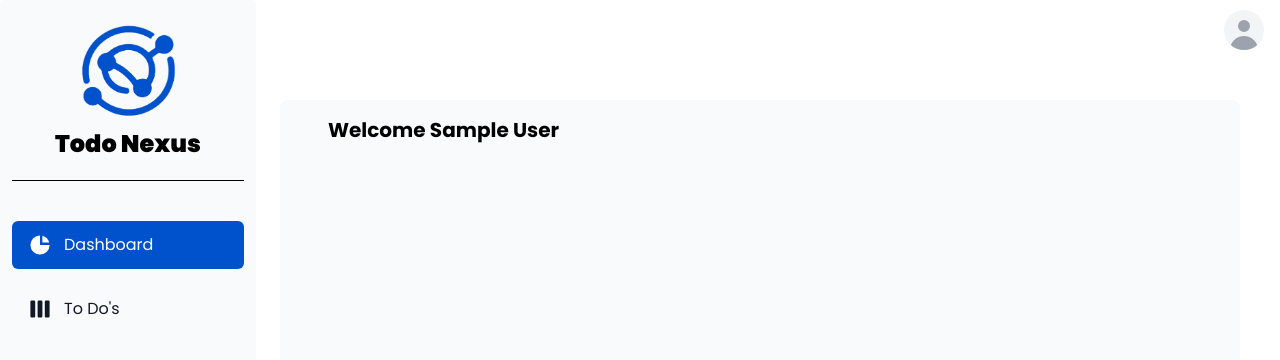
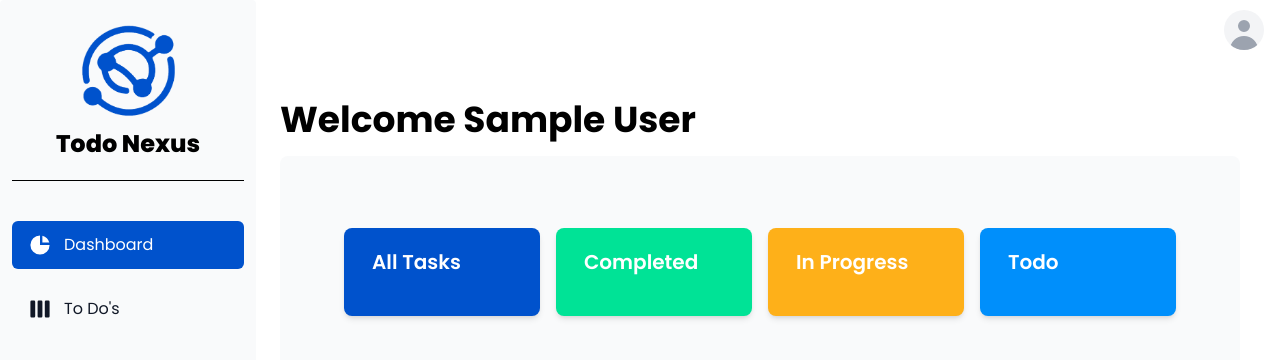
Before and after one commit to hashirsyed/To-Do-App-Frontend, a React (Create React App) app: page / in a window 1280 px wide. Shown: the top 360 px of the page. Built offline with nearby package versions, Linux system fonts and the light colour scheme; no server answers; sample sign-in values are in the browser's storage.

Commit message:
last commit

```diff
--- a/public/index.html
+++ b/public/index.html
@@ -2,7 +2,7 @@
 <html lang="en">
   <head>
     <meta charset="utf-8" />
-    <link rel="icon" type="image/x-icon" href="../src/logo-04.png">
+    <link rel="icon" type="image/x-icon" href="./Favicon.ico">
     <meta name="viewport" content="width=device-width, initial-scale=1" />
     <meta name="theme-color" content="#000000" />
     <meta
--- a/src/components/CustomSidebar.js
+++ b/src/components/CustomSidebar.js
@@ -16,7 +16,7 @@ export function CustomSidebar() {
       >
         <div className="flex items-center flex-col">
           <img src={Logo} className="w-28" />
-          <h1 className="text-black font-black text-2xl">Todo Nexus</h1>
+          <h1 className="text-black font-extrabold text-2xl">Todo Nexus</h1>
         </div>
         <hr className="my-5 border-black"/>
         <Sidebar.Items>
--- a/src/components/CustomTextArea.js
+++ b/src/components/CustomTextArea.js
@@ -19,7 +19,7 @@ function CustomTextArea({
             name={name}
             type={type}
             placeholder={placeholder}
-            className={`py-3 px-4 w-[100%] mt-1 text-[14px] rounded-md focus:ring-0 focus:outline-none border-2 focus:border-blue-900 ${className}`}
+            className={`py-3 px-4 w-[100%] mt-1 text-[14px] rounded-md focus:ring-0 focus:outline-none border-2 focus:border-primary-color ${className}`}
             onChange={onChange}
             value={value}
             required={required}
--- a/src/components/DashboardDesign.js
+++ b/src/components/DashboardDesign.js
@@ -3,7 +3,7 @@ import Chart from "react-apexcharts";
 import AuthContext from "../store/auth";
 import config from "../config";
 import axios from "axios";
-import colors from 'tailwindcss/colors';
+import TaskCounterCard from "./TaskCounterCard";
 
 function DashboardDesign() {
   const { token, user } = useContext(AuthContext);
@@ -53,15 +53,22 @@ function DashboardDesign() {
 
   return (
     <>
-      <div className="mt-20">
-        <Chart
+      <div className="mt-10 grid gap-4 p-4 sm:grid-cols-2 md:grid-cols-3 lg:grid-cols-4">
+        <TaskCounterCard status={"All Tasks"} count={allTasks} color={"bg-primary-color"} text={"white"}/>
+        <TaskCounterCard status={"Completed"} count={series[2]} color={"bg-customGreen-color"} text={"white"}/>
+        <TaskCounterCard status={"In Progress"} count={series[1]} color={"bg-customYellow-color"} text={"white"}/>
+        <TaskCounterCard status={"Todo"} count={series[0]} color={"bg-customBlue-color"} text={"white"}/>
+
+      </div>
+        <div className="mt-10 flex justify-center items-center">
+      <Chart
           type="donut"
           width={600}
           height={600}
           series={series}
           options={{
             labels: labels,
-            colors: [colors.indigo[400], colors.orange[300], colors.green[400], colors.red[400]],
+            colors: ["#008FFB", "#FEB019", "#00E396", "#FF4560"],
             plotOptions: {
               pie: {
                 donut: {
@@ -76,11 +83,9 @@ function DashboardDesign() {
                 },
               },
             },
-            legend: {
-              show: true,
-              position: "bottom",
-            },
+
           }}
+
         />
       </div>
     </>
--- a/src/components/DashboardLayout.js
+++ b/src/components/DashboardLayout.js
@@ -2,13 +2,17 @@ import { CustomNavbar } from "./CustomNavbar";
 
 import { CustomSidebar } from "./CustomSidebar";
 
-export function DashboardLayout({ children }) {
+export function DashboardLayout({ children , heading}) {
   return (
     <div>
+
       <CustomNavbar />
       <CustomSidebar />
-      <div className="p-10">
-        <div className="ml-60 px-12 py-4 bg-gray-50 rounded-lg relative">
+
+      <div className="p-10 ml-60">
+      <h1 className="text-black font-bold text-4xl">{heading}</h1>
+        <div className="px-12 py-4 bg-gray-50 rounded-lg relative mt-4">
+
           {children}
         </div>
       </div>
--- a/src/components/Icons.js
+++ b/src/components/Icons.js
@@ -90,3 +90,24 @@ export function TrashIcon({ color = "black", size = 15, ...props }) {
     </svg>
   );
 }
+export function TickIcon({ size = 15, className }) {
+  return (
+    <svg
+      className={`w-6 h-6 text-green-500 dark:text-white ${className}`}
+      aria-hidden="true"
+      xmlns="http://www.w3.org/2000/svg"
+      width={size}
+      height={size}
+      fill="none"
+      viewBox="0 0 24 24"
+    >
+      <path
+        stroke="currentColor"
+        stroke-linecap="round"
+        stroke-linejoin="round"
+        stroke-width="2"
+        d="M5 11.917 9.724 16.5 19 7.5"
+      />
+    </svg>
+  );
+}
--- /dev/null
+++ b/src/components/TaskCounterCard.js
@@ -0,0 +1,14 @@
+
+
+
+function TaskCounterCard ({status , count , color,text}) {
+
+return <div className={`${color} shadow-md rounded-lg px-7 py-5 border-none`}>
+    <h1 className={`text-black font-semibold text-xl text-${text}`}>{status}</h1>
+    <h1 className={`text-black font-bold text-5xl mt-5 text-${text}`}>{count}</h1>
+</div>
+
+
+}
+
+export default TaskCounterCard;
--- a/src/components/TasksLayout.js
+++ b/src/components/TasksLayout.js
@@ -3,6 +3,7 @@ import {
   HighPriorityIcon,
   LowPriorityIcon,
   MediumPriorityIcon,
+  TickIcon,
   TrashIcon,
 } from "./Icons";
 import { useContext, useReducer, useState } from "react";
@@ -208,11 +209,15 @@ function TaskLayout({
             ? "bg-indigo-50"
             : "bg-gray-100"
         } px-8 py-4 rounded-md duration-300 hover:`}
+
       >
+
         <div className="flex justify-between">
+
+        <div className={`flex ${editTitle === true ? "items-center" : ""} w-[60%]`}>
           {editTitle === true ? (
             <input
-              className="py-1 px-4 w-[50%] bg-transparent mt-1 rounded-md focus:ring-0 focus:outline-none border-2 focus:border-blue-900"
+              className="py-1 px-4 w-[50%] bg-transparent mt-1 rounded-md focus:ring-0 focus:outline-none border-2 focus:border-primary-color"
               value={titleValue}
               type="text"
               onKeyDown={handleTitlePress}
@@ -223,9 +228,14 @@ function TaskLayout({
               className="text-black font-bold text-lg"
               onDoubleClick={() => setEditTitle(true)}
             >
-              {status === "Completed" ? <del>{title}</del> : title}
+              {status === "Cancelled" ? <del>{title}</del> : title}
             </h1>
           )}
+        {
+            status === "Completed" ? <TickIcon className={"ml-5"}/> : ""
+          }
+        </div>
+
 
           <div className="flex items-center w-60 text-left justify-between">
             <p className="font-bold text-sm">Status :</p>
@@ -272,15 +282,14 @@ function TaskLayout({
         <div className="flex justify-between mt-2">
           {editDescription === true ? (
             <textarea
-              className="py-1 px-4 w-[50%] text-[13px] bg-transparent mt-1 rounded-md focus:ring-0 focus:outline-none border-2 focus:border-blue-900"
-              value={descriptionValue}
+              className="py-1 px-4 w-[50%] text-[13px] bg-transparent mt-1 rounded-md focus:ring-0 focus:outline-none border-2 focus:border-primary-color"              value={descriptionValue}
               type="text"
               onKeyDown={handleDescriptionPress}
               onChange={(event) => setDescriptionValue(event.target.value)}
             />
           ) : (
             <p className="text-[13px] w-[75%]" onDoubleClick={()=> setEditDescription(true)}>
-              {status === "Completed" ? <del>{description}</del> : description}
+              {status === "Cancelled" ? <del>{description}</del> : description}
             </p>
           )}
           <div className="flex items-center w-60 text-left">
@@ -296,6 +305,7 @@ function TaskLayout({
                 </Dropdown.Item>
               ))}
             </Dropdown>
+
           </div>
         </div>
       </div>
--- a/src/components/ToDoForm.js
+++ b/src/components/ToDoForm.js
@@ -113,8 +113,7 @@ setInProgressTasks(inProgress);
   }, [state.title, state.description]);
 
   return (
-    <DashboardLayout>
-      <h1 className="text-black font-bold text-2xl text-center">To Do's</h1>
+    <DashboardLayout heading={"Todo's"}>
       <div className="flex items-center">
         <ThemeButton
           onClick={() => setOpenModal(true)}
--- a/src/pages/Dashboard.js
+++ b/src/pages/Dashboard.js
@@ -17,8 +17,7 @@ function Dashboard() {
 
 
   return (
-      <DashboardLayout>
-        <h1 className= "font-bold text-xl">Welcome {user.name}</h1>
+      <DashboardLayout heading={`Welcome ${user.name}`}>
         <DashboardDesign/>
       </DashboardLayout>
   );
--- a/tailwind.config.js
+++ b/tailwind.config.js
@@ -11,6 +11,9 @@ module.exports = {
     extend: {
       colors: {
         'primary-color': '#0052CC',
+        'customBlue-color' : '#008FFB',
+        'customYellow-color' : '#FEB019',
+        'customGreen-color' : '#00E396',
       },
     },
   },
```
Also changed, not shown: 1 other file (tests, documents, lock files or other folders).
